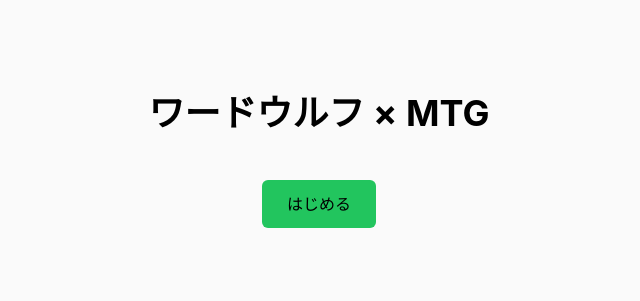
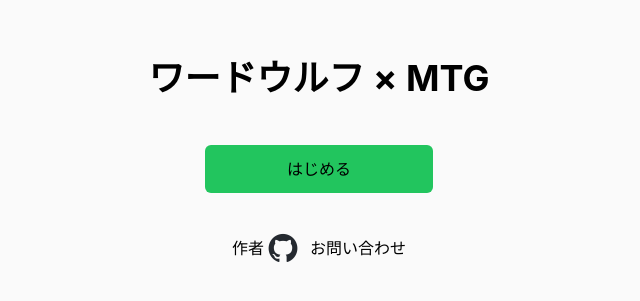
Before and after one commit to lazurite2/wordwolf_mtg, a React (Vite) app: page / in a window 1280 px wide. Shown: the part 243-544 px from the top of the page, without its empty margins (321-961 px from the left). Built offline with nearby package versions, Linux system fonts and the light colour scheme.

Commit message:
add meta

```diff
--- a/components/footer.tsx
+++ b/components/footer.tsx
@@ -0,0 +1,19 @@
+import GitHubImage from "../src/assets/github-mark.png";
+
+export default function Footer() {
+    return (
+        <>
+            <div className="flex gap-3 justify-center items-center">
+                <div className="flex items-center gap-1">
+                <span>作者</span>
+                    <a href="https://github.com/lazurite2/wordwolf_mtg">
+                        <img src={GitHubImage}  alt="github" width="30" height="30" />
+                </a>
+                </div>
+                <div className="flex items-center gap-1">
+                    <a className="hover:text-blue-500" href="https://forms.gle/z1Kd44cFdyHpxhqY9">お問い合わせ</a>
+                </div>
+            </div>
+        </>
+    );
+}
--- a/src/pages/home.tsx
+++ b/src/pages/home.tsx
@@ -1,4 +1,5 @@
 import { Link } from "react-router-dom";
+import Footer from "../../components/footer";
 
 export default function Home() {
     const start_button: string = "はじめる";
@@ -13,11 +14,14 @@ export default function Home() {
             <div className="flex flex-col justify-center items-center gap-10">
                 <Link
                     to="/gamesetting"
-                    className="p-3 w-2/3  lg:w-1/3 bg-green-500 rounded-md text-center"
+                    className="p-3 w-2/3 lg:w-2/3 bg-green-500 rounded-md text-center"
                 >
                     {start_button}
                 </Link>
             </div>
+            <footer className="text-center pt-10">
+                <Footer />
+            </footer>
         </>
     );
 }
--- /dev/null
+++ b/src/types/index.d.ts
@@ -0,0 +1 @@
+declare module '*.png'
--- a/tsconfig.json
+++ b/tsconfig.json
@@ -31,7 +31,7 @@
     // "baseUrl": "./",                                  /* Specify the base directory to resolve non-relative module names. */
     // "paths": {},                                      /* Specify a set of entries that re-map imports to additional lookup locations. */
     // "rootDirs": [],                                   /* Allow multiple folders to be treated as one when resolving modules. */
-    // "typeRoots": [],                                  /* Specify multiple folders that act like './node_modules/@types'. */
+    "typeRoots": ["./src/types"],                                  /* Specify multiple folders that act like './node_modules/@types'. */
     // "types": [],                                      /* Specify type package names to be included without being referenced in a source file. */
     // "allowUmdGlobalAccess": true,                     /* Allow accessing UMD globals from modules. */
     // "moduleSuffixes": [],                             /* List of file name suffixes to search when resolving a module. */
```
Also changed, not shown: src/index.html (+2 -0 lines), src/assets/github-mark.png (added).
